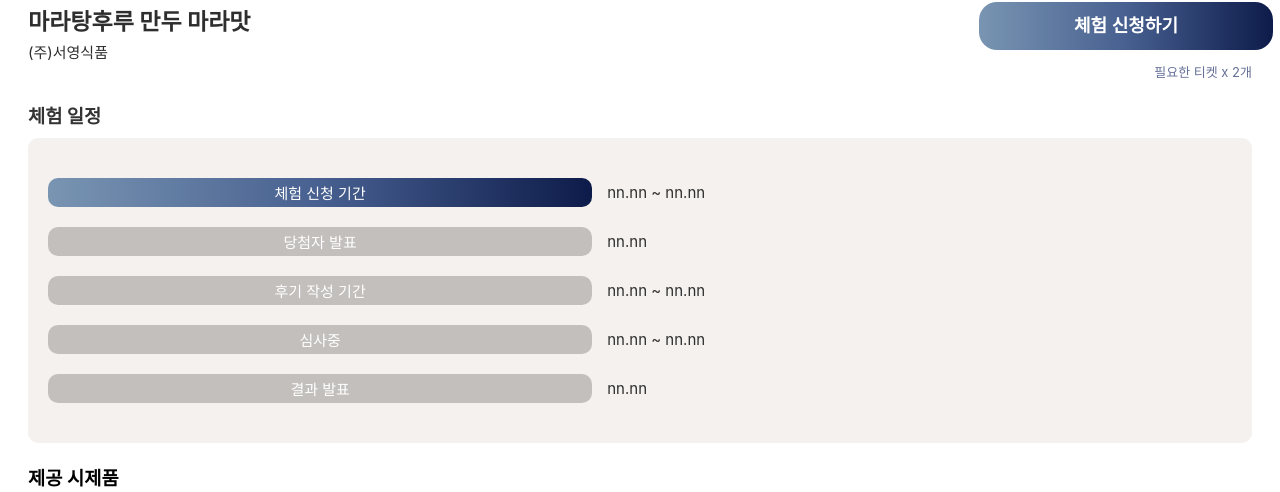
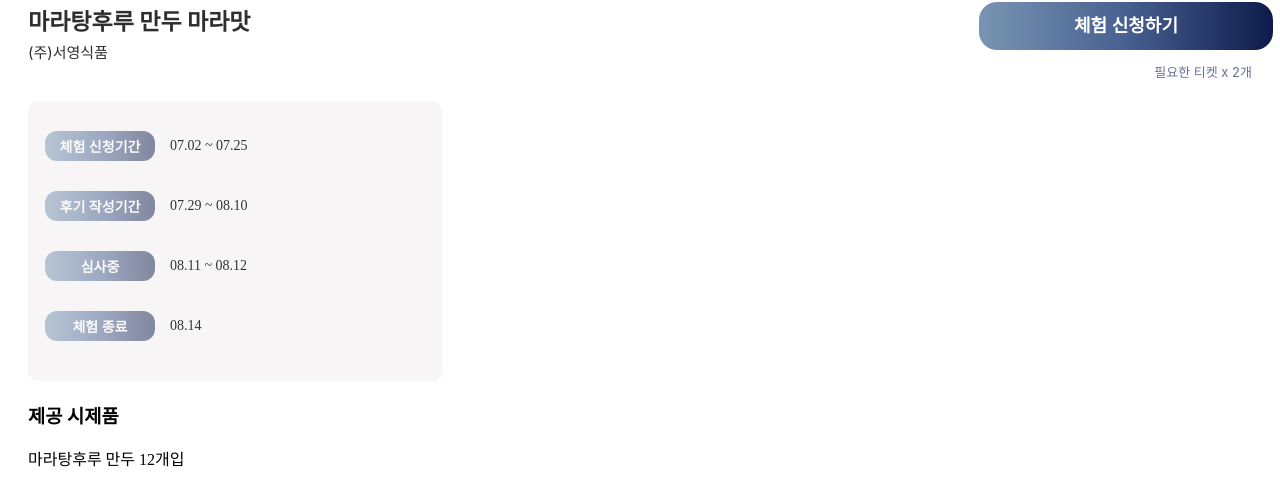
Before and after one commit to PROTOTYNE/PROTOTYNE_FE_PREVIOUS, a React (Vite) app: page /detail in a window 1280 px wide. Shown: the part 739-1231 px from the top of the page. Built offline with nearby package versions, Linux system fonts and the light colour scheme; no server answers; a web font is replaced by a local one.

Commit message:
feat: 이전 일정 색상 추가, 현재 시점에 따른 색상 변화 함수 추가

```diff
--- a/package.json
+++ b/package.json
@@ -28,6 +28,7 @@
   },
   "devDependencies": {
     "@emotion/babel-plugin": "^11.11.0",
+    "@svgr/webpack": "^8.1.0",
     "@types/react": "^18.2.66",
     "@types/react-dom": "^18.2.22",
     "@types/react-image-gallery": "^1.2.4",
--- /dev/null
+++ b/src/declarations.d.ts
@@ -0,0 +1,5 @@
+declare module '*.svg' {
+    import React from 'react';
+    const ReactComponent: React.FunctionComponent<React.SVGProps<SVGSVGElement>>;
+    export default ReactComponent;
+  }
--- a/src/entities/element/Date.tsx
+++ b/src/entities/element/Date.tsx
@@ -1,100 +1,117 @@
-import * as React from 'react';
+import React from 'react';
 import styled from '@emotion/styled';
 
-interface DateProps {
-  // 날짜 string 타입으로 정의... 추후 Date 타입으로 수정 필요
-  applyPeriod: string;
-  winnerAnnouncement: string;
-  reviewPeriod: string;
-  resultAnnouncement: string;
-  assessmentProgress: string;
+interface DateInfo {
+  label: string;
+  startDate?: Date;
+  endDate?: Date;
 }
 
-const Container = styled.div`
-  margin: 20px; /* 외부 여백 */
+const formatDate = (date: Date): string => {
+  const month = (date.getMonth() + 1).toString().padStart(2, '0'); // 월 2자리로
+  const day = date.getDate().toString().padStart(2, '0'); // 일 2자리로
+  return `${month}.${day}`;
+};
+
+// 날짜 정보 데이터
+const dates: DateInfo[] = [
+  {
+    label: '체험 신청기간',
+    startDate: new Date(2024, 6, 2),
+    endDate: new Date(2024, 6, 25),
+  },
+  {
+    label: '후기 작성기간',
+    startDate: new Date(2024, 6, 29),
+    endDate: new Date(2024, 7, 10),
+  },
+  {
+    label: '심사중',
+    startDate: new Date(2024, 7, 11),
+    endDate: new Date(2024, 7, 12),
+  },
+  {
+    label: '체험 종료',
+    startDate: new Date(2024, 7, 14),
+  },
+];
+
+const DateListContainer = styled.div`
+  padding: 20px 7px;
+  margin: 20px;
+  background-color: #f7f5f5;
+  max-width: 400px;
+  border-radius: 10px;
 `;
 
-const HeaderText = styled.h3`
+const DateItem = styled.div`
+  display: flex;
+  align-items: center;
   margin-bottom: 10px;
-  font-family: 'Inter';
+  padding: 10px;
+  border-radius: 8px;
+`;
+
+const Label = styled.div<{ bgColor: string; opacity: number }>`
+  padding: 5px;
+  border-radius: 12px;
+  background: ${({ bgColor }) => bgColor};
+  opacity: ${({ opacity }) => opacity};
+  color: white;
+  font-weight: bold;
+  font-size: 14px;
+  margin-right: 15px;
+  text-align: center;
+  min-width: 100px;
+`;
+
+const DateRange = styled.div`
+  font-size: 14px;
   color: #333;
 `;
 
-const TableWrapper = styled.div`
-  background-color: #F4F1EE; /* 사각형 배경색 */
-  padding: 20px 10px; /* 내부 여백 */
-  border-radius: 10px; /* 모서리 둥글게 */
-`;
+// 현재 날짜 가져오기
+const currentDate = new Date();
 
-const StyledTable = styled.table`
-  width: 100%;
-  border-collapse: seperate;
-  border-spacing: 10px 20px;
-`;
+const getBackgroundStyles = (startDate?: Date, endDate?: Date): { background: string; opacity: number } => {
+  if (!startDate) {
+    // 날짜가 없는 경우
+    return { background: 'linear-gradient(270deg, #f0f0f0 0%, #e0e0e0 100%)', opacity: 1 };
+  }
 
-const LabelCell = styled.td`
-  font-family: 'Inter';
-  background-color: #C2BFBD;
-  border-radius: 10px;
-  color: #FFFFFF;
-  font-size: 15px;
-  text-align: center;
-`;
+  if (currentDate >= startDate && currentDate <= (endDate || startDate)) {
+    // 현재 날짜와 겹칠 때
+    return { background: 'linear-gradient(270deg, #0D1B4A 0%, #476090 50%, #7995B2 100%)', opacity: 1 };
+  }
 
-const Available = styled.td`
-  background: linear-gradient(270deg, #0D1B4A 0%, #476090 50%, #7995B2 100%);
-  font-family: 'Inter';
-  border-radius: 10px;
-  color: #FFFFFF;
-  font-size: 15px;
-  text-align: center;
-`;
+  if (currentDate < startDate) {
+    // 현재 날짜 이후
+    return { background: '#C2BFBD', opacity: 1 };
+  }
 
-const ValueCell = styled.td`
-  font-family: 'Inter';
-  font-size: 15px;
-  color: #2E2E2E;
-  padding: 5px;
-`;
+  // 현재 날짜 이전
+  return { background: 'linear-gradient(270deg, #0D1B4A 0%, #476090 50%, #7995B2 100%)', opacity: 0.5 };
+};
 
-const Date: React.FC<DateProps> = ({
-  applyPeriod,
-  winnerAnnouncement,
-  reviewPeriod,
-  resultAnnouncement,
-  assessmentProgress,
-}) => {
+const DateList: React.FC = () => {
   return (
-    <Container>
-      <HeaderText>체험 일정</HeaderText>
-      <TableWrapper>
-        <StyledTable>
-          <tbody>
-            <tr>
-              <Available>체험 신청 기간</Available>
-              <ValueCell>{applyPeriod}</ValueCell>
-            </tr>
-            <tr>
-              <LabelCell>당첨자 발표</LabelCell>
-              <ValueCell>{winnerAnnouncement}</ValueCell>
-            </tr>
-            <tr>
-              <LabelCell>후기 작성 기간</LabelCell>
-              <ValueCell>{reviewPeriod}</ValueCell>
-            </tr>
-            <tr>
-              <LabelCell>심사중</LabelCell>
-              <ValueCell>{assessmentProgress}</ValueCell>
-            </tr>
-            <tr>
-              <LabelCell>결과 발표</LabelCell>
-              <ValueCell>{resultAnnouncement}</ValueCell>
-            </tr>
-          </tbody>
-        </StyledTable>
-      </TableWrapper>
-    </Container>
+    <DateListContainer>
+      {dates.map((dateInfo, index) => {
+        const { background, opacity } = getBackgroundStyles(dateInfo.startDate, dateInfo.endDate);
+        return (
+          <DateItem key={index}>
+            <Label bgColor={background} opacity={opacity}>
+              {dateInfo.label}
+            </Label>
+            <DateRange>
+              {dateInfo.startDate ? formatDate(dateInfo.startDate) : ''}
+              {dateInfo.endDate ? ` ~ ${formatDate(dateInfo.endDate)}` : ''}
+            </DateRange>
+          </DateItem>
+        );
+      })}
+    </DateListContainer>
   );
 };
 
-export default Date;
+export default DateList;
--- a/src/entities/element/Product.tsx
+++ b/src/entities/element/Product.tsx
@@ -1,5 +1,6 @@
 import React from 'react';
 import styled from "@emotion/styled";
+
 
 interface ProductProps {
   category: string;
--- a/src/pages/detail/DetailPage.tsx
+++ b/src/pages/detail/DetailPage.tsx
@@ -14,12 +14,7 @@ const DetailPage: React.FC = () => {
     name='마라탕후루 만두 마라맛'
     company='(주)서영식품'
     quantity={2}/>
-    <Date
-    applyPeriod='nn.nn ~ nn.nn'
-    winnerAnnouncement='nn.nn'
-    reviewPeriod='nn.nn ~ nn.nn'
-    assessmentProgress='nn.nn ~ nn.nn'
-    resultAnnouncement='nn.nn'/>
+    <Date/>
     <ProductInfo
     productName='마라탕후루 만두 12개입'
     productDescription='한국에서는 밀가루피에 고기, 두부, 채소 등 소를 넣어 조리한 모든 음식을 통칭해서 만두라고 부른다. 고기와 채소가 아닌 단팥 등을 넣은 것은 보통 찐빵이라 한다.  하지만 일반적으로 우리가 만두라고 부르는 것은 중국이나 일본에서는 교자라고 부르며 만두와는 구별된다.'
```
Also changed, not shown: src/shared/@types/user.d.ts (line endings or trailing spaces), src/widget/ticket.svg (added), 1 other file (tests, documents, lock files or other folders).
